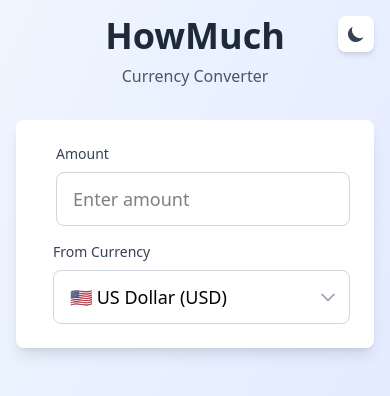
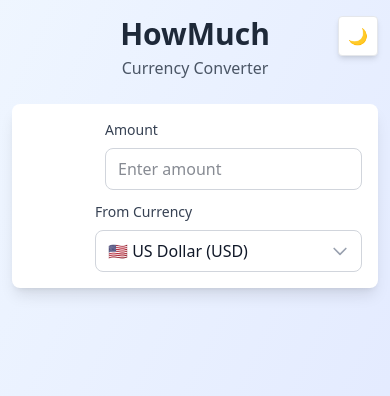
Before and after one commit to Sinrath/HowMuch, a React (Vite) app: page / in a window 390 px wide. Shown: the top 396 px of the page. Built offline with nearby package versions, Linux system fonts and the light colour scheme.

Commit message:
added better phone page

```diff
--- a/src/App.jsx
+++ b/src/App.jsx
@@ -21,10 +21,7 @@ function App() {
   const [loading, setLoading] = useState(false)
   const [error, setError] = useState('')
   const [lastUpdated, setLastUpdated] = useState(null)
-  const [darkMode, setDarkMode] = useState(() => {
-    const saved = localStorage.getItem('darkMode')
-    return saved ? JSON.parse(saved) : false
-  })
+  const [darkMode, setDarkMode] = useState(false)
 
   const fetchExchangeRates = async (baseCurrency) => {
     if (!amount || !baseCurrency) return
@@ -37,7 +34,7 @@ function App() {
       const data = await response.json()
 
       setExchangeRates(data.rates)
-      setLastUpdated(data.date)
+      setLastUpdated(new Date().toLocaleString())
     } catch (err) {
       setError('Failed to fetch exchange rates')
     } finally {
@@ -52,7 +49,6 @@ function App() {
   }, [fromCurrency, amount])
 
   useEffect(() => {
-    localStorage.setItem('darkMode', JSON.stringify(darkMode))
     if (darkMode) {
       document.documentElement.classList.add('dark')
     } else {
@@ -61,7 +57,7 @@ function App() {
   }, [darkMode])
 
   const toggleDarkMode = () => {
-    setDarkMode(!darkMode)
+    setDarkMode(prev => !prev)
   }
 
   const convertedAmounts = currencies
@@ -78,32 +74,23 @@ function App() {
     })
 
   return (
-    <div className="min-h-screen bg-gradient-to-br from-blue-50 to-indigo-100 dark:from-gray-900 dark:to-gray-800 p-4 transition-colors">
+    <div className={`min-h-screen px-3 py-4 transition-colors ${darkMode ? 'bg-gradient-to-br from-gray-900 to-gray-800' : 'bg-gradient-to-br from-blue-50 to-indigo-100'}`}>
       <div className="max-w-4xl mx-auto">
-        <div className="text-center mb-8 relative">
+        <div className="text-center mb-6 relative">
           <button
             onClick={toggleDarkMode}
-            className="absolute top-0 right-0 p-2 rounded-lg bg-white dark:bg-gray-700 shadow-md hover:shadow-lg transition-all"
-            title={darkMode ? 'Switch to light mode' : 'Switch to dark mode'}
+            className={`absolute top-0 right-0 w-10 h-10 rounded shadow-md hover:shadow-lg transition-all border ${darkMode ? 'bg-gray-700 text-white border-gray-600' : 'bg-white text-gray-800 border-gray-200'}`}
           >
-            {darkMode ? (
-              <svg className="w-5 h-5 text-yellow-500" fill="currentColor" viewBox="0 0 20 20">
-                <path fillRule="evenodd" d="M10 2a1 1 0 011 1v1a1 1 0 11-2 0V3a1 1 0 011-1zm4 8a4 4 0 11-8 0 4 4 0 018 0zm-.464 4.95l.707.707a1 1 0 001.414-1.414l-.707-.707a1 1 0 00-1.414 1.414zm2.12-10.607a1 1 0 010 1.414l-.706.707a1 1 0 11-1.414-1.414l.707-.707a1 1 0 011.414 0zM17 11a1 1 0 100-2h-1a1 1 0 100 2h1zm-7 4a1 1 0 011 1v1a1 1 0 11-2 0v-1a1 1 0 011-1zM5.05 6.464A1 1 0 106.465 5.05l-.708-.707a1 1 0 00-1.414 1.414l.707.707zm1.414 8.486l-.707.707a1 1 0 01-1.414-1.414l.707-.707a1 1 0 011.414 1.414zM4 11a1 1 0 100-2H3a1 1 0 000 2h1z" clipRule="evenodd" />
-              </svg>
-            ) : (
-              <svg className="w-5 h-5 text-gray-700" fill="currentColor" viewBox="0 0 20 20">
-                <path d="M17.293 13.293A8 8 0 016.707 2.707a8.001 8.001 0 1010.586 10.586z" />
-              </svg>
-            )}
+            {darkMode ? '☀️' : '🌙'}
           </button>
-          <h1 className="text-4xl font-bold text-gray-800 dark:text-white mb-2">HowMuch</h1>
-          <p className="text-gray-600 dark:text-gray-300">Currency Converter</p>
+          <h1 className={`text-3xl md:text-4xl font-bold mb-1 ${darkMode ? 'text-white' : 'text-gray-800'}`}>HowMuch</h1>
+          <p className={darkMode ? 'text-gray-300' : 'text-gray-600'}>Currency Converter</p>
         </div>
 
-        <div className="bg-white dark:bg-gray-800 rounded-lg shadow-lg p-6 mb-8 transition-colors">
-          <div className="flex flex-col md:flex-row gap-4 items-end">
+        <div className={`rounded-lg shadow-lg p-4 md:p-6 mb-6 transition-colors ${darkMode ? 'bg-gray-800' : 'bg-white'}`}>
+          <div className="flex flex-col md:flex-row gap-3 md:gap-4 items-end">
             <div className="flex-1">
-              <label className="block text-sm font-medium text-gray-700 dark:text-gray-300 mb-2">
+              <label className={`block text-sm font-medium mb-2 ${darkMode ? 'text-gray-300' : 'text-gray-700'}`}>
                 Amount
               </label>
               <input
@@ -111,19 +98,19 @@ function App() {
                 value={amount}
                 onChange={(e) => setAmount(e.target.value)}
                 placeholder="Enter amount"
-                className="w-full px-4 py-3 border border-gray-300 dark:border-gray-600 dark:bg-gray-700 dark:text-white rounded-lg focus:ring-2 focus:ring-blue-500 focus:border-transparent outline-none text-lg transition-colors"
+                className={`w-full px-3 md:px-4 py-2 md:py-3 border rounded-lg focus:ring-2 focus:ring-blue-500 focus:border-transparent outline-none text-base md:text-lg transition-colors ${darkMode ? 'border-gray-600 bg-gray-700 text-white' : 'border-gray-300 bg-white text-gray-900'}`}
               />
             </div>
 
             <div className="flex-1">
-              <label className="block text-sm font-medium text-gray-700 dark:text-gray-300 mb-2">
+              <label className={`block text-sm font-medium mb-2 ${darkMode ? 'text-gray-300' : 'text-gray-700'}`}>
                 From Currency
               </label>
               <div className="relative">
                 <select
                   value={fromCurrency}
                   onChange={(e) => setFromCurrency(e.target.value)}
-                  className="w-full px-4 py-3 border border-gray-300 dark:border-gray-600 dark:bg-gray-700 dark:text-white rounded-lg focus:ring-2 focus:ring-blue-500 focus:border-transparent outline-none text-lg appearance-none bg-white pr-10 transition-colors"
+                  className={`w-full px-3 md:px-4 py-2 md:py-3 border rounded-lg focus:ring-2 focus:ring-blue-500 focus:border-transparent outline-none text-base md:text-lg appearance-none pr-10 transition-colors ${darkMode ? 'border-gray-600 bg-gray-700 text-white' : 'border-gray-300 bg-white text-gray-900'}`}
                 >
                   {currencies.map(currency => (
                     <option key={currency.code} value={currency.code}>
@@ -132,7 +119,7 @@ function App() {
                   ))}
                 </select>
                 <div className="absolute inset-y-0 right-0 flex items-center pr-3 pointer-events-none">
-                  <svg className="w-5 h-5 text-gray-400 dark:text-gray-500" fill="none" stroke="currentColor" viewBox="0 0 24 24">
+                  <svg className={`w-5 h-5 ${darkMode ? 'text-gray-500' : 'text-gray-400'}`} fill="none" stroke="currentColor" viewBox="0 0 24 24">
                     <path strokeLinecap="round" strokeLinejoin="round" strokeWidth={2} d="M19 9l-7 7-7-7" />
                   </svg>
                 </div>
@@ -141,21 +128,21 @@ function App() {
           </div>
 
           {error && (
-            <div className="mt-4 p-3 bg-red-100 dark:bg-red-900 border border-red-400 dark:border-red-600 text-red-700 dark:text-red-300 rounded transition-colors">
+            <div className={`mt-4 p-3 border rounded transition-colors ${darkMode ? 'bg-red-900 border-red-600 text-red-300' : 'bg-red-100 border-red-400 text-red-700'}`}>
               {error}
             </div>
           )}
 
           {lastUpdated && (
-            <div className="mt-4 text-sm text-gray-500 dark:text-gray-400 text-center transition-colors">
-              Exchange rates last updated: {lastUpdated}
+            <div className={`mt-4 text-sm text-center transition-colors ${darkMode ? 'text-gray-400' : 'text-gray-500'}`}>
+              Last fetched: {lastUpdated}
             </div>
           )}
         </div>
 
         {amount && (
-          <div className="bg-white dark:bg-gray-800 rounded-lg shadow-lg p-6 transition-colors">
-            <h2 className="text-xl font-semibold text-gray-800 dark:text-white mb-4">
+          <div className={`rounded-lg shadow-lg p-4 md:p-6 transition-colors ${darkMode ? 'bg-gray-800' : 'bg-white'}`}>
+            <h2 className={`text-lg md:text-xl font-semibold mb-3 md:mb-4 ${darkMode ? 'text-white' : 'text-gray-800'}`}>
               Converted Amounts
             </h2>
 
@@ -164,23 +151,23 @@ function App() {
                 <div className="animate-spin rounded-full h-8 w-8 border-b-2 border-blue-500"></div>
               </div>
             ) : (
-              <div className="grid grid-cols-1 md:grid-cols-2 gap-4">
+              <div className="grid grid-cols-1 md:grid-cols-2 gap-3 md:gap-4">
                 {convertedAmounts.map(currency => (
                   <div
                     key={currency.code}
                     onClick={() => setFromCurrency(currency.code)}
-                    className="p-4 border border-gray-200 dark:border-gray-600 rounded-lg hover:shadow-md hover:border-blue-200 dark:hover:border-blue-400 transition-all duration-200 bg-white dark:bg-gray-700 cursor-pointer hover:bg-blue-50 dark:hover:bg-gray-600"
+                    className={`p-3 md:p-4 border rounded-lg hover:shadow-md transition-all duration-200 cursor-pointer ${darkMode ? 'border-gray-600 bg-gray-700 hover:border-blue-400 hover:bg-gray-600' : 'border-gray-200 bg-white hover:border-blue-200 hover:bg-blue-50'}`}
                   >
-                    <div className="flex items-center justify-between gap-4">
-                      <div className="flex items-center gap-3 flex-1">
-                        <span className="text-xl">{currency.flag}</span>
+                    <div className="flex items-center justify-between gap-2 md:gap-4">
+                      <div className="flex items-center gap-2 md:gap-3 flex-1">
+                        <span className="text-lg md:text-xl">{currency.flag}</span>
                         <div>
-                          <p className="font-medium text-gray-800 dark:text-white text-sm">{currency.name}</p>
-                          <p className="text-xs text-gray-500 dark:text-gray-400 font-medium">{currency.code}</p>
+                          <p className={`font-medium text-xs md:text-sm ${darkMode ? 'text-white' : 'text-gray-800'}`}>{currency.name}</p>
+                          <p className={`text-xs font-medium ${darkMode ? 'text-gray-400' : 'text-gray-500'}`}>{currency.code}</p>
                         </div>
                       </div>
                       <div className="text-right">
-                        <p className="text-lg font-bold text-blue-600 dark:text-blue-400 whitespace-nowrap">
+                        <p className={`text-base md:text-lg font-bold whitespace-nowrap ${darkMode ? 'text-blue-400' : 'text-blue-600'}`}>
                           {currency.symbol} {currency.convertedAmount}
                         </p>
                       </div>
```
